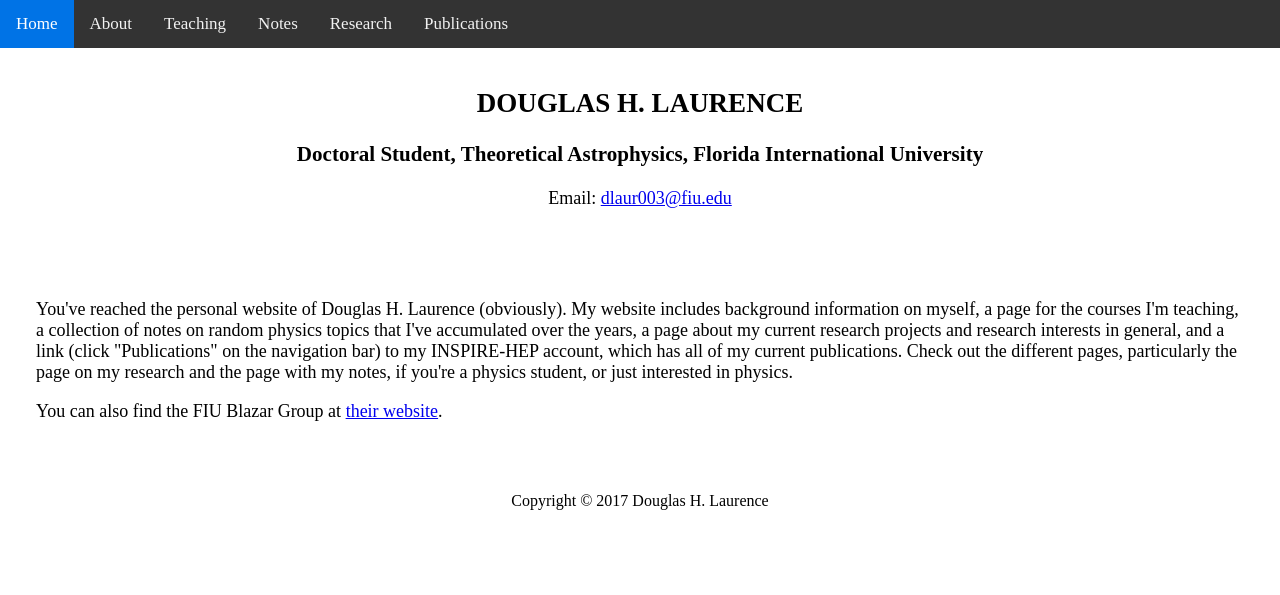
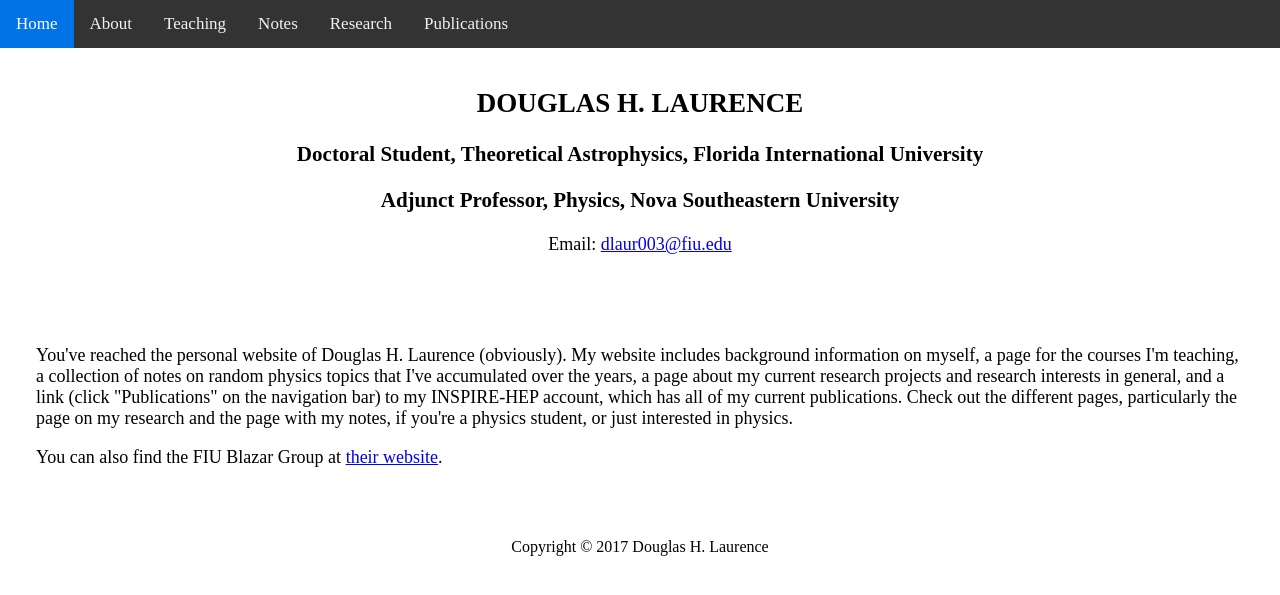
Before and after one commit to dhlaurence/dhlaurence.github.io, a Jekyll site: the page built from index.html, in a window 1280 px wide. Shown: the top 595 px of the page. Built offline with Jekyll 4.4.1, drawn with Linux system fonts in a browser that asks for light colours.

Commit message:
Update index.html

```diff
--- a/index.html
+++ b/index.html
@@ -5,6 +5,7 @@ title: Home
 <header>
   <h2>DOUGLAS H. LAURENCE</h2>
   <h3>Doctoral Student, Theoretical Astrophysics, Florida International University</h3>
+  <h3>Adjunct Professor, Physics, Nova Southeastern University</h3>
   <p>Email: <a href="mailto:dlaur003@fiu.edu">dlaur003@fiu.edu</a></p>
 </header>
 
```
